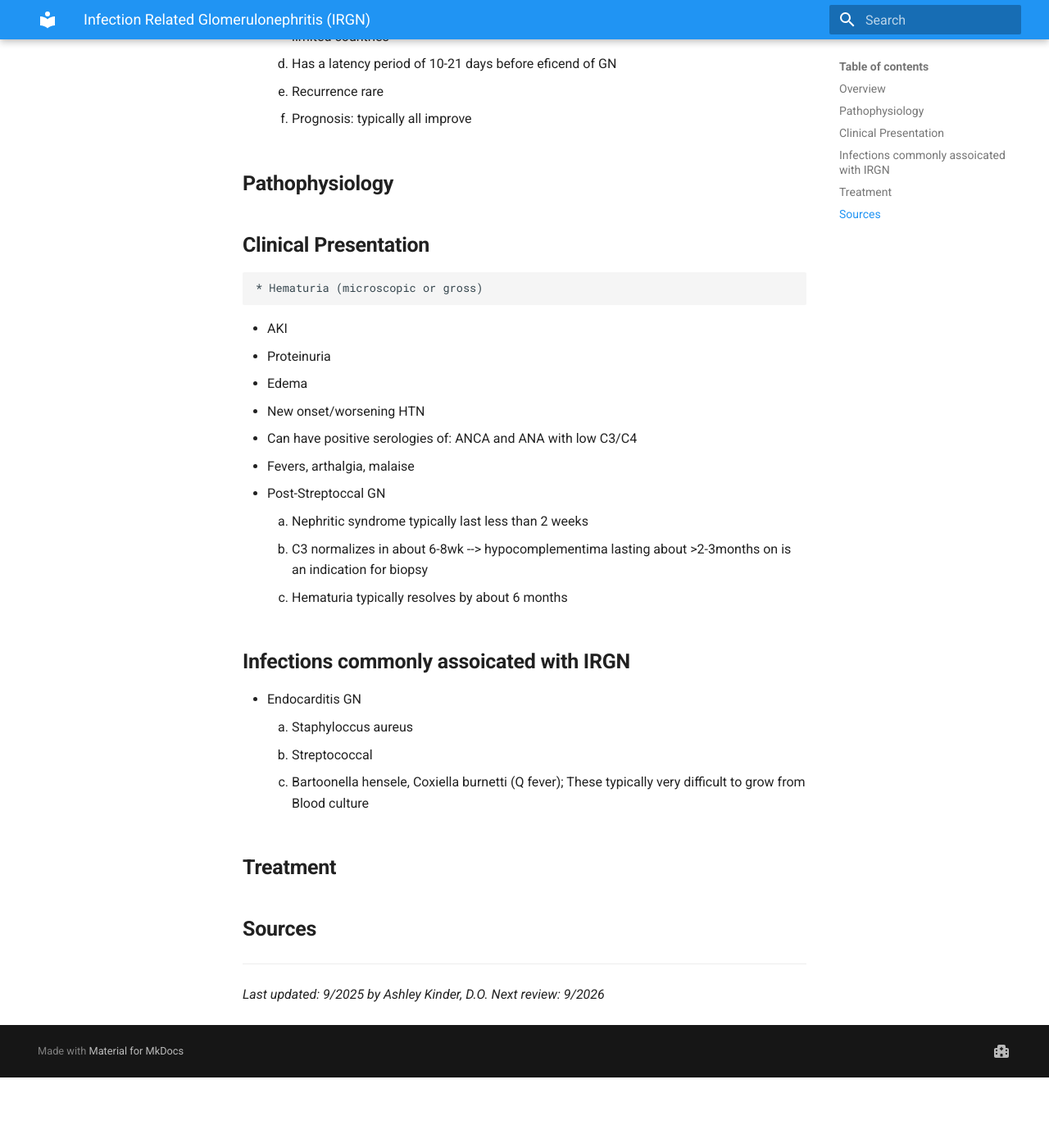
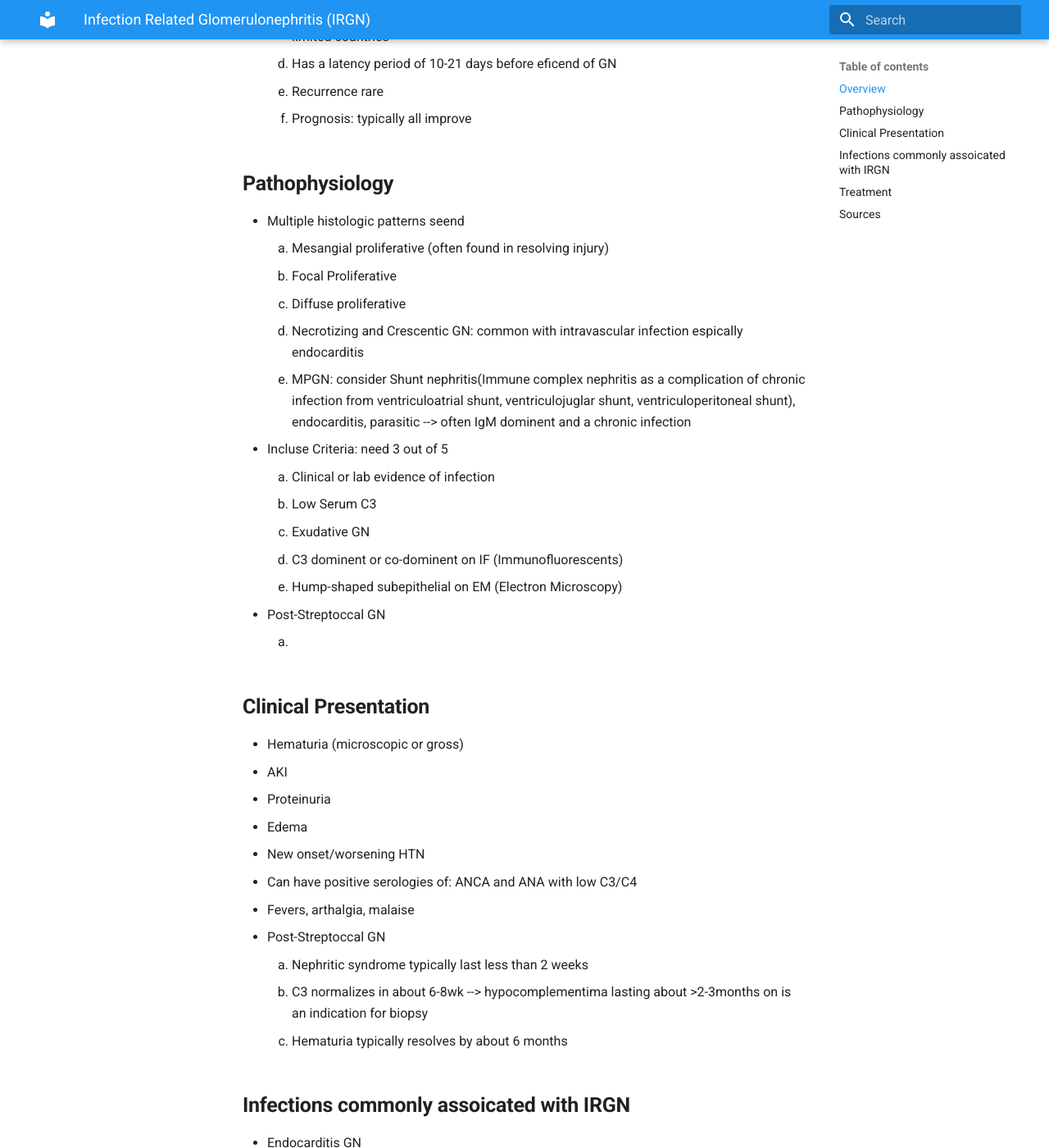
Before and after one commit to TTUNEPH2025/GN, an MkDocs documentation site: the page built from docs/IRGN.md, in a window 1280 px wide and 1400 px high, scrolled down 743 px. Shown: the whole window at 82% size. Built offline with MkDocs 1.6.1 and Material for MkDocs 9.7.7, drawn with Linux system fonts in a browser that asks for light colours; before the commit the page ends 2057 px from its top, so only the background shows below that.

Commit message:
Update IRGN.md

```diff
--- a/docs/IRGN.md
+++ b/docs/IRGN.md
@@ -19,8 +19,22 @@
     5. Recurrence rare
     6. Prognosis: typically all improve
 ## **Pathophysiology**
+  * Multiple histologic patterns seend
+    1. Mesangial proliferative  (often found in resolving injury)
+    2. Focal Proliferative
+    3. Diffuse proliferative
+    4. Necrotizing and Crescentic GN: common with intravascular infection espically endocarditis
+    5. MPGN: consider Shunt nephritis(Immune complex nephritis as a complication of chronic infection from ventriculoatrial shunt, ventriculojuglar shunt, ventriculoperitoneal shunt), endocarditis, parasitic --> often IgM dominent and a chronic infection
+  * Incluse Criteria: need 3 out of 5
+    1. Clinical or lab evidence of infection
+    2. Low Serum C3
+    3. Exudative GN
+    4. C3 dominent or co-dominent on IF (Immunofluorescents)
+    5. Hump-shaped subepithelial on EM (Electron Microscopy)
+  * Post-Streptoccal GN
+    1.
 ## **Clinical Presentation**
-    * Hematuria (microscopic or gross)
+  * Hematuria (microscopic or gross)
   * AKI
   * Proteinuria
   * Edema
```
